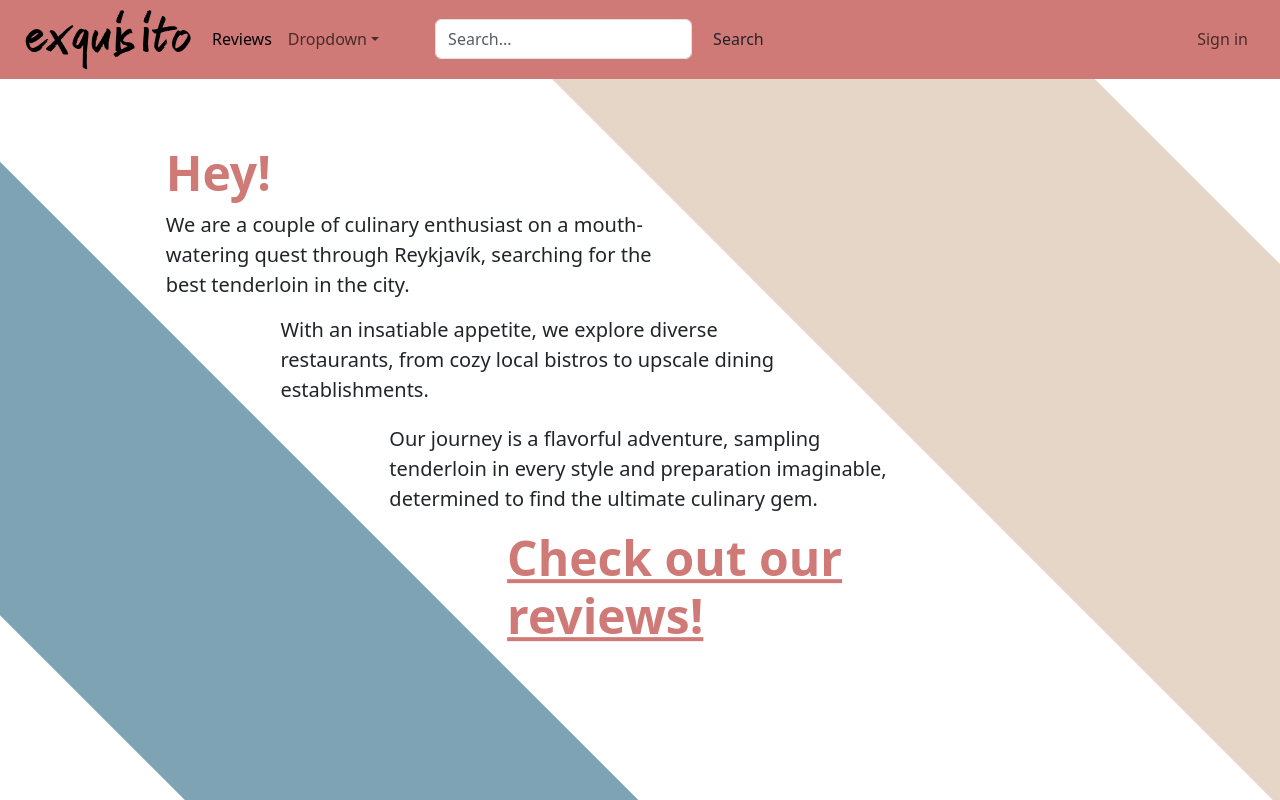
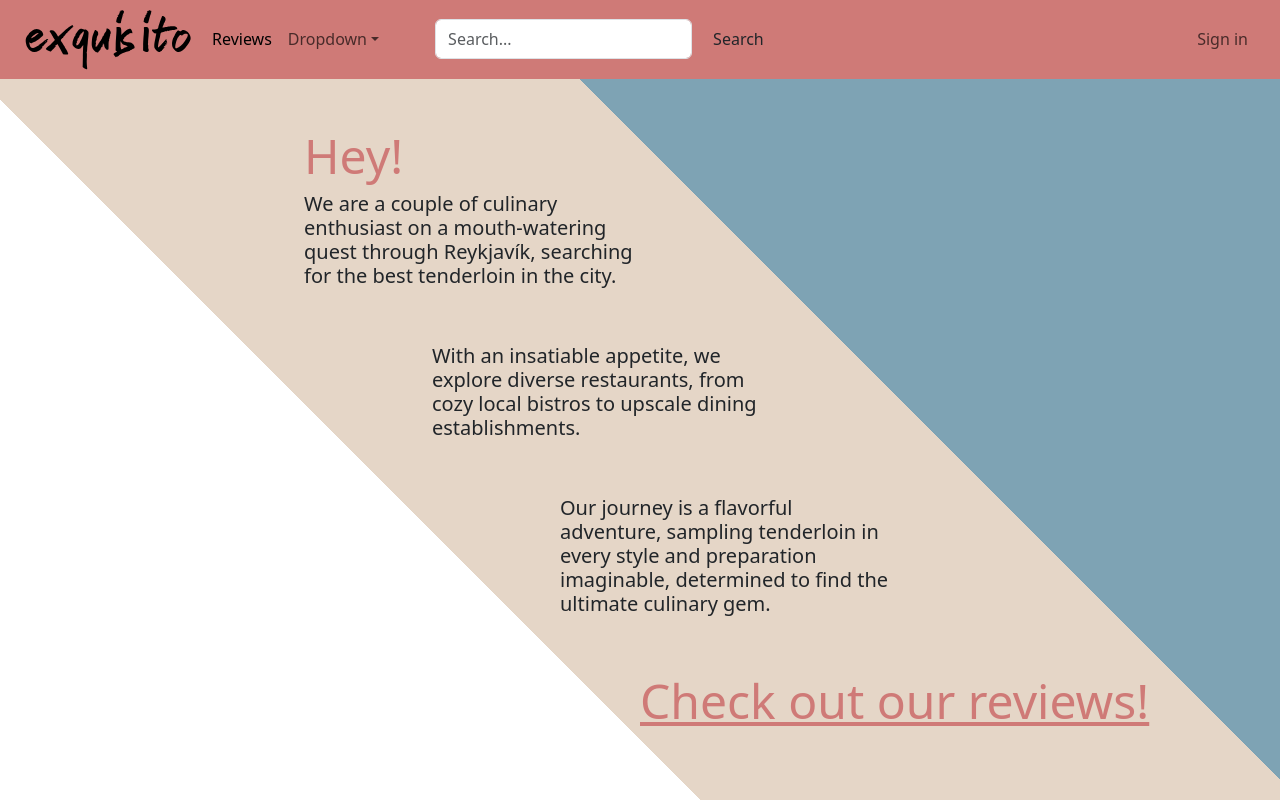
Before and after one commit to EinarLogiOskars/exquisito-frontend, a React (Vite) app: page /home in a window 1280 px wide. Built offline with nearby package versions, Linux system fonts and the light colour scheme.

Commit message:
Playing around with some colours

```diff
--- a/src/components/Home.jsx
+++ b/src/components/Home.jsx
@@ -4,29 +4,30 @@ import { Link } from "react-router-dom";
 const Home = () => {
     return (
         <div className="home-css main-div" >
-            <div className="home-css main-div">
-                <div className="home-css div1 bg-blue">
-                </div>
-                <div className="home-css div2 bg-white">
-                    <p className="home-css p1 lead diagonal-pos">
-                        <h1 className="home-css hey text-red display-5">Hey!</h1>
+            <div className="diagonal-background d-flex">
+                <div className="home-css col">
+                    <div className="h5-1 col-lg-4">
+                    <h5 className="home-css lead p-5">
+                        <h1 className="text-red hey display-5">Hey!</h1>
                         We are a couple of culinary enthusiast on a mouth-watering quest through Reykjavík,
                         searching for the best tenderloin in the city.
-                    </p>
-                    <p className="lead pt-5 diagonal-pos">
+                    </h5>
+                    </div>
+                    <div className="h5-2 col-lg-4" >
+                    <h5 className="lead px-5">
                         With an insatiable appetite, we explore diverse restaurants,
                         from cozy local bistros to upscale dining establishments.
-                    </p>
-                     <p className="lead pt-5 diagonal-pos">
+                    </h5>
+                    </div>
+                    <div className="h5-3 col-lg-4">
+                    <h5 className="lead p-5">
                         Our journey is a flavorful adventure, sampling tenderloin in every style and
                         preparation imaginable, determined to find the ultimate culinary gem.
-                    </p>
-                    <h1 className="home-css rlink display-5 pt-5 diagonal-pos"><Link className="text-red" to="/reviews">Check out our reviews!</Link></h1>
-                </div>
-                <div className="home-css div3 bg-beige">
+                    </h5>
+                    </div>
+                    <h1 className="home-css rlink pb-5 display-5"><Link className="text-red" to="/reviews">Check out our reviews!</Link></h1>
                 </div>
             </div>
-
         </div>
     );
 };
--- a/src/components/Reviews.jsx
+++ b/src/components/Reviews.jsx
@@ -15,15 +15,15 @@ const Reviews = () => {
 
     const allReviews = reviews.map((review, index) => (
         <div className="articles-css" key={index}>
-            <article className="postcard light yellow" style={{borderRadius: 0 + 'px'}}>
+            <article className="postcard bg-white" style={{borderRadius: 0 + 'px'}}>
                 <a className="postcard__img_link" href="#">
                     <img className="postcard__img" src={review.image} alt="Image Title" />
                 </a>
                 <div className="postcard__text t-dark">
                     <h1 className="postcard__title yellow"><a href="#">{review.restaurant_name}</a></h1>
                     <div className="postcard__subtitle small">
-                        <time dateTime={review.review_date}>
-                            <i className="fas fa-calendar-alt mr-2">{review.review_date}</i>
+                        <time dateTime={new Date(review.review_date).toDateString()}>
+                            <i className="fas fa-calendar-alt mr-2">{new Date(review.review_date).toLocaleString("en-US", {month: "short", day: "2-digit", year: "numeric", })}</i>
                         </time>
                     </div>
                     <div className="postcard__bar"></div>
@@ -48,9 +48,9 @@ const Reviews = () => {
     );
 
     return (
-        <div className="container-fluid">
+        <div className="reviews-css container-fluid">
             <div className="row">
-                <section className="jumbotron jumbotron-fluid bg-light">
+                <section className="jumbotron jumbotron-fluid bg-beige diagonal-background2">
                     <div className="container pt-5">
                         <p className="lead text-center text-muted">
                             We're on a mission to find the best beef tenderloin in town.
@@ -59,12 +59,12 @@ const Reviews = () => {
                         <hr className="my-4"></hr>
                     </div>
                 </section>
-                <div className="">
-                    <main className="container">
+                <div className="diagonal-background">
+                    <div className="container">
                         <div className="col p-5">
                             {reviews.length > 0 ? allReviews : noReview}
                         </div>
-                    </main>
+                    </div>
                 </div>
             </div>
         </div>
--- a/src/scss/styles.scss
+++ b/src/scss/styles.scss
@@ -1,13 +1,15 @@
 @import "bootstrap/scss/bootstrap";
+
+.border-black {
+  border: solid;
+}
 
 .bg-lighter {
   background-color: #f8e6cd;
 }
-
 .bg-white {
   background-color: #ffffff;
 }
-
 .bg-darker {
   background-color: #E9D5B6;
 }
@@ -15,11 +17,9 @@
 .bg-red {
   background-color: #CF7A77;
 }
-
 .text-red {
   color: #CF7A77;
 }
-
 .custom-button-red.btn {
   background-color: #CF7A77;
   color: #FFF;
@@ -29,11 +29,9 @@
 .bg-blue {
 background-color: #7EA3B4;
 }
-
 .text-blue {
   color: #7EA3B4;
 }
-
 .custom-button-blue.btn {
   background-color: #7EA3B4;
   color: #FFF;
@@ -43,17 +41,14 @@ background-color: #7EA3B4;
 .bg-beige {
 background-color: #E5D6C7;
 }
-
 .text-beige{
   color: #E5D6C7;
 }
-
 .custom-button-beige.btn {
   background-color: #E5D6C7;
   color: #FFF;
   border: none;
 }
-
 .custom-button.btn {
   background-color: #293241;
   color: #FFF;
@@ -97,13 +92,11 @@ background-color: #E5D6C7;
 .overflow-hidden {
   overflow: hidden;
 }
-
 .diagonal-neg {
   -webkit-transform: rotate(-45deg);
   -moz-transform: rotate(-45deg);
   transform: rotate(-45deg);
 }
-
 .diagonal-pos {
   -webkit-transform: rotate(45deg);
   -moz-transform: rotate(45deg);
@@ -119,7 +112,6 @@ background-color: #E5D6C7;
 .width-150 {
   width: 150%;
 }
-
 .height-50 {
   height: 50%;
 }
@@ -127,61 +119,45 @@ background-color: #E5D6C7;
   height: 100%;
 }
 
+.reviews-css {
+  .diagonal-background {
+    width: 100%;
+    height: 100%;
+    background: linear-gradient(180deg, #ffffff 0%, #E5D6C7 10%, #E5D6C7 100%);
+  }
 
+  .diagonal-background2 {
+    width: 100%;
+    height: 100%;
+    background: linear-gradient(180deg, #E5D6C7 30%, #ffffff 100%);
+  }
+}
 
 .home-css{
   &.main-div {
-    height: 100%;
+    height: 100vh;
     width: 100%;
-    display: flex;
-    overflow: hidden;
-    position: relative;
-    overflow: hidden;
+  }
+  .diagonal-background {
+    width: 100%;
+    height: 100%; /* Adjust the height as needed */
+    background: linear-gradient(45deg, #ffffff 35%, #E5D6C7 35%, #E5D6C7 65%, #7EA3B4 65%);
+  }
+  .h5-1 {
+    margin-left: 20%;
+  }
+  .h5-2 {
+    margin-left: 30%;
+  }
+  .h5-3 {
+    margin-left: 40%;
   }
   .hey {
-    font-weight: 700;
-  }
-  .p1{
-    margin-top: 90%;
-  }
-  .p2 {
-    margin-top: 160%
-  }
-  .p3 {
-    margin-top: 100%;
+    font-weight: 500;
   }
   .rlink {
-    font-weight: 700;
-  }
-  .text-div {
-    position: absolute;
-    width: 30%;
-    offset-position: normal;
-    offset-path: ray(45deg);
-  }
-  .div1 {
-    height: 210%;
-    width: 30%;
-    position: relative;
-    offset-position:7.5%;
-    offset-path: ray(45deg);
-  }
-  .div2 {
-    height: 235%;
-    width: 40%;
-    position: relative;
-    offset-position: normal;
-    offset-path: ray(45deg);
-  }
-  .div3 {
-    height: 210%;
-    width: 30%;
-    position: relative;
-    offset-position:92.5%;
-    offset-path: ray(45deg);
-  }
-  &.border-black {
-    border: solid;
+    font-weight: 400;
+    margin-left: 50%;
   }
 }
 
@@ -331,7 +307,6 @@ background-color: #E5D6C7;
         right: 0;
         bottom: 0;
         left: 0;
-        background-image: linear-gradient(-70deg, #424242, transparent 50%);
         opacity: 1;
         border-radius: 10px;
       }
```
